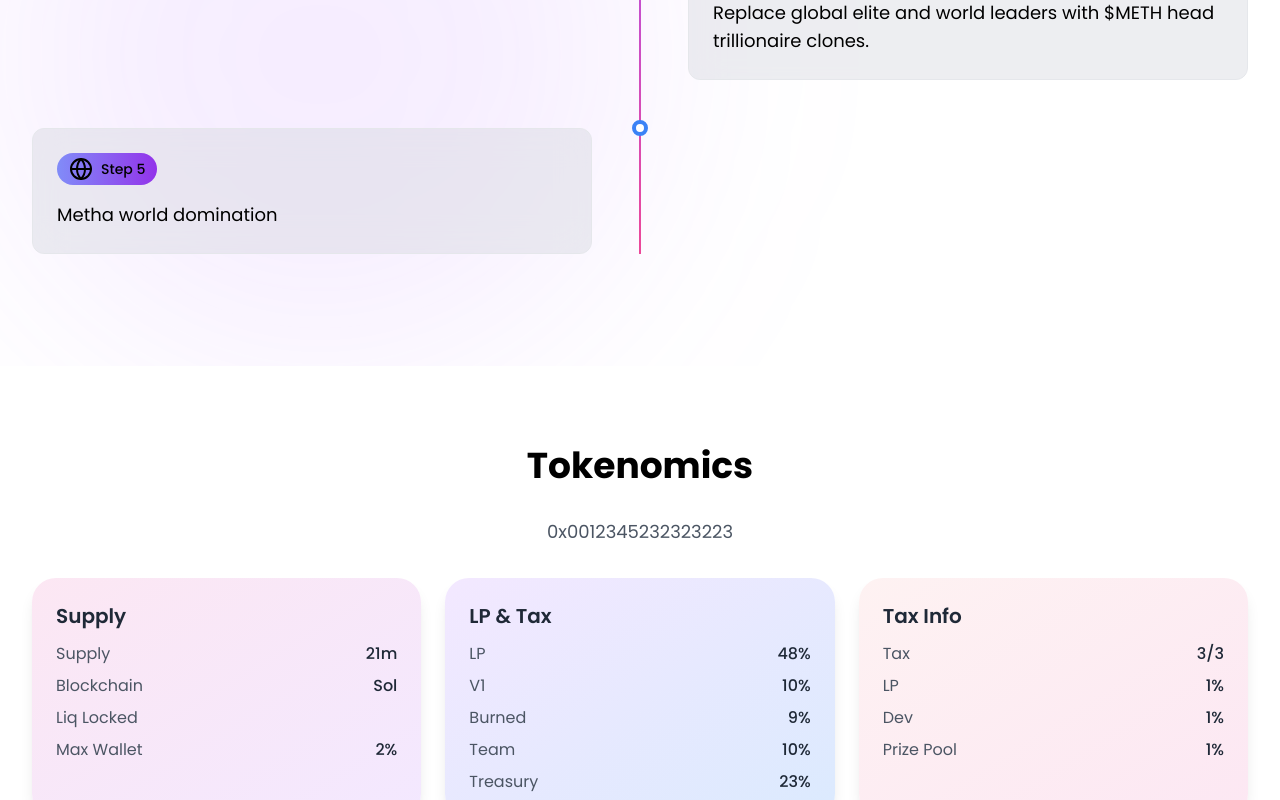
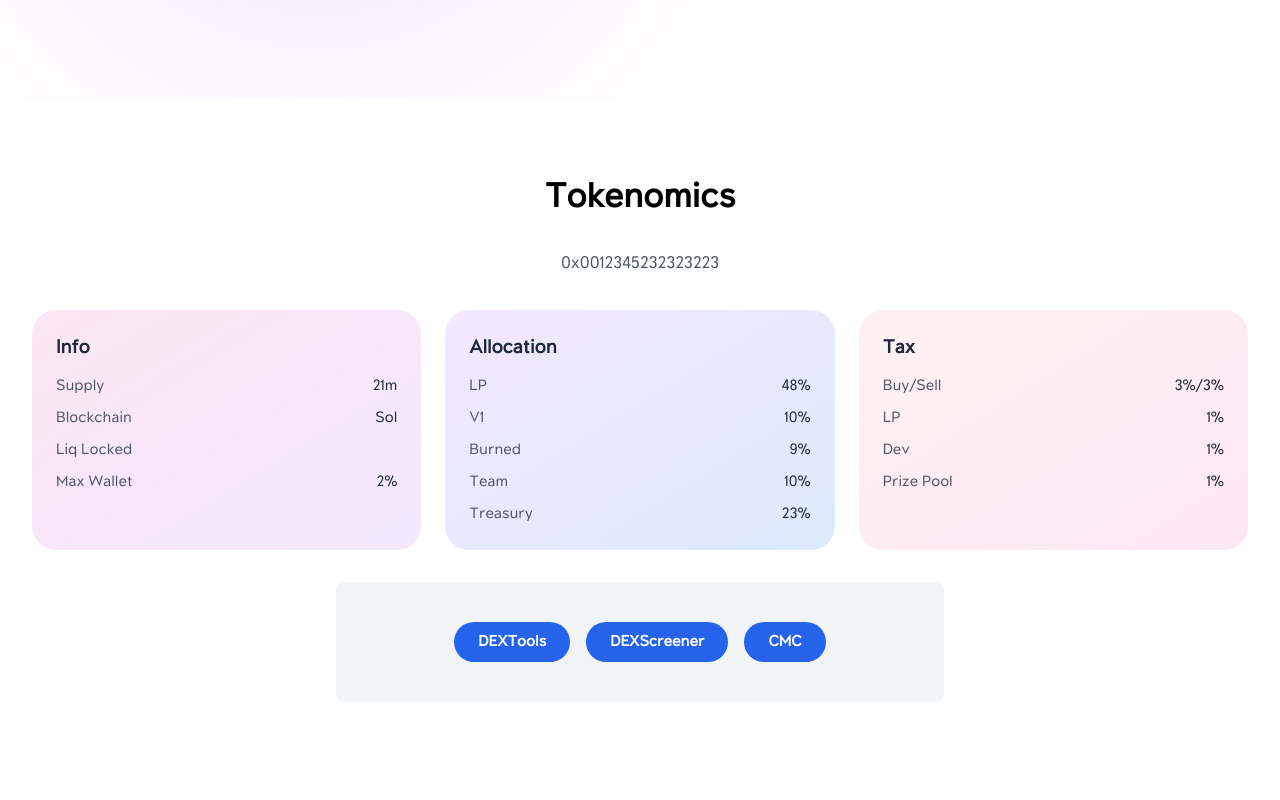
Before and after one commit to salmansarwarr/solana-claim-tokens, a React (Vite) app: page / in a window 1280 px wide. Shown: the part 2000-2800 px from the top of the page. Built offline with nearby package versions, Linux system fonts and the light colour scheme.

Commit message:
fixed and added somethingso

```diff
--- a/index.html
+++ b/index.html
@@ -2,7 +2,7 @@
 <html lang="en">
   <head>
     <meta charset="UTF-8" />
-    <link rel="icon" type="image/svg+xml" href="/MethaLogo1.png" />
+    <link rel="icon" type="image/svg+xml" href="/MethaLogoFavi.png" />
     <meta name="viewport" content="width=device-width, initial-scale=1.0" />
     <title>Metha</title>
 
--- a/src/Components/Civilisation.jsx
+++ b/src/Components/Civilisation.jsx
@@ -3,7 +3,7 @@ import bg3 from '../assets/Images/bg3.jpg';
 
 const Civilisation = () => {
     return (
-        <section className="relative w-full lg:h-[60vh] h-auto flex flex-col md:flex-row justify-center items-center gap-8 md:gap-32 overflow-hidden">
+        <section className="relative w-full lg:h-[30vh] h-auto flex flex-col md:flex-row justify-center items-center gap-8 md:gap-32 overflow-hidden">
             {/* Text and Logo */}
             <img
                 src={MethaLogo1}
--- a/src/Components/Hero.jsx
+++ b/src/Components/Hero.jsx
@@ -14,7 +14,7 @@ const Hero = () => {
             <p className="text-base sm:text-lg md:text-xl text-gray-700">
               A Fart Suckerturd quest for world domination
             </p>
-            <button className="bg-blue-600 hover:bg-blue-700 text-white font-[500] py-3 px-6 sm:px-8 rounded-lg transition-colors">
+            <button className="bg-blue-600 hover:bg-blue-700 text-white font-[500] py-3 px-6 sm:px-8 rounded-[30px] transition-colors">
               Get a Bag
             </button>
           </div>
--- a/src/Components/Tokenomics.jsx
+++ b/src/Components/Tokenomics.jsx
@@ -3,7 +3,7 @@
 const TokenomicsSection = () => {
     const tokenomicsData = [
         {
-            title: 'Supply',
+            title: 'Info',
             items: [
                 { label: 'Supply', value: '21m' },
                 { label: 'Blockchain', value: 'Sol' },
@@ -13,7 +13,7 @@ const TokenomicsSection = () => {
             gradientClass: 'bg-gradient-to-br from-pink-100 to-purple-100',
         },
         {
-            title: 'LP & Tax',
+            title: 'Allocation',
             items: [
                 { label: 'LP', value: '48%' },
                 { label: 'V1', value: '10%' },
@@ -24,9 +24,9 @@ const TokenomicsSection = () => {
             gradientClass: 'bg-gradient-to-br from-purple-100 to-blue-100',
         },
         {
-            title: 'Tax Info',
+            title: 'Tax',
             items: [
-                { label: 'Tax', value: '3/3' },
+                { label: 'Buy/Sell', value: '3%/3%' },
                 { label: 'LP', value: '1%' },
                 { label: 'Dev', value: '1%' },
                 { label: 'Prize Pool', value: '1%' },
@@ -36,7 +36,7 @@ const TokenomicsSection = () => {
     ];
 
     const CategoryCard = ({ title, items, gradientClass }) => (
-        <div className={`${gradientClass} rounded-3xl p-6 shadow-lg backdrop-blur-sm`}>
+        <div className={`${gradientClass} rounded-3xl p-6 backdrop-blur-sm`}>
             <h3 className="text-lg md:text-xl font-semibold mb-3 text-gray-800">{title}</h3>
             <div className="space-y-2">
                 {items.map(({ label, value }) => (
@@ -62,13 +62,13 @@ const TokenomicsSection = () => {
                 </div>
 
                 <div className="flex flex-col sm:flex-row justify-center gap-4 bg-[#f1f4f7] p-6 sm:p-10 w-full md:w-2/3 lg:w-1/2 mx-auto rounded-lg">
-                    <button className="bg-blue-600 hover:bg-blue-700 text-white font-semibold py-2 px-6 rounded-lg transition-colors">
-                        Dextools
+                    <button className="bg-blue-600 hover:bg-blue-700 text-white font-semibold py-2 px-6 rounded-[30px] transition-colors">
+                        DEXTools
                     </button>
-                    <button className="bg-blue-600 hover:bg-blue-700 text-white font-semibold py-2 px-6 rounded-lg transition-colors">
-                        Website Chart
+                    <button className="bg-blue-600 hover:bg-blue-700 text-white font-semibold py-2 px-6 rounded-[30px] transition-colors">
+                        DEXScreener
                     </button>
-                    <button className="bg-blue-600 hover:bg-blue-700 text-white font-semibold py-2 px-6 rounded-lg transition-colors">
+                    <button className="bg-blue-600 hover:bg-blue-700 text-white font-semibold py-2 px-6 rounded-[30px] transition-colors">
                         CMC
                     </button>
                 </div>
--- a/src/Elements/Navbar.jsx
+++ b/src/Elements/Navbar.jsx
@@ -12,7 +12,7 @@ const Navbar = () => {
   };
 
   return (
-    <nav className="fixed top-0 left-0 right-0 z-50 bg-transparent bg-opacity-90 backdrop-blur-md">
+    <nav className="fixed top-0 left-0 right-0 z-50 bg-white border-b">
 
       <img
         src={bg5new}
@@ -71,7 +71,7 @@ const Navbar = () => {
           {/* Desktop Right Links */}
           <div className="hidden md:block">
             <div className="ml-4  md:ml-6">
-              <button className="flex items-center px-2 py-1  gap-1 border rounded-lg">
+              <button className="flex items-center px-3 py-1  gap-1 border rounded-[30px]">
                 <img src={logo1} className="w-8 mt-[8px]" alt="" />
                 <p className="text-[13px]">$METH Swap</p>
              </button>
--- a/src/index.css
+++ b/src/index.css
@@ -3,6 +3,13 @@
 @tailwind utilities;
 
 
-body{
-    font-family: "Poppins", serif;
+@font-face {
+    font-family: 'Littera Plain Book';
+    src: url('./Utils/Fonts/LitteraPlainBook.ttf') format('truetype');
+    font-weight: normal;
+    font-style: normal;
 }
+
+body {
+    font-family: 'Littera Plain Book', serif;
+}
```
Also changed, not shown: src/Utils/Fonts/LitteraPlainBook.ttf (added), 1 other file (tests, documents, lock files or other folders).
